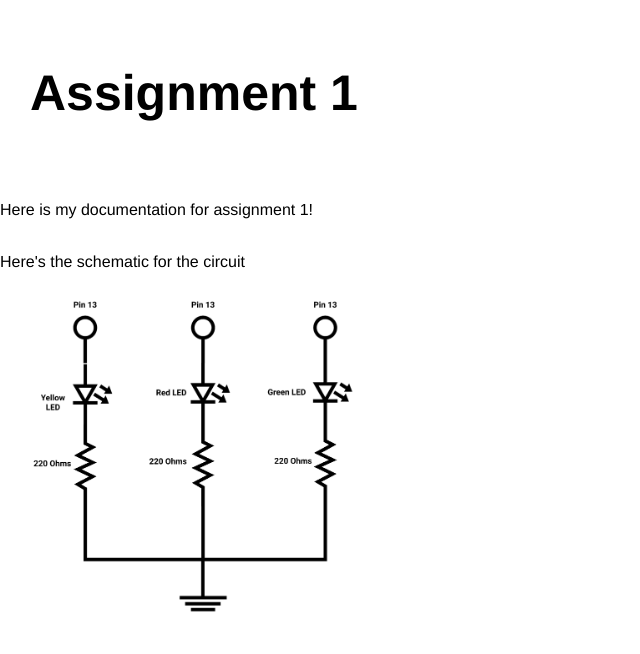
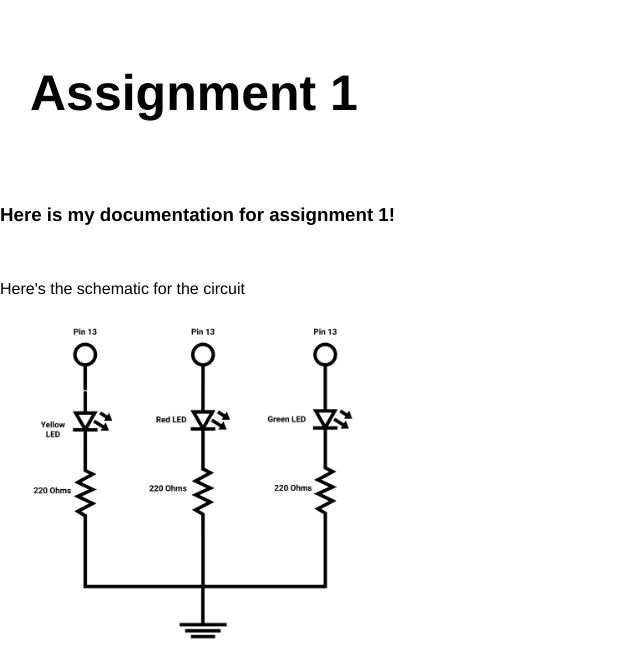
Before and after one commit to JacobLaxton/JacobLaxton.github.io, a plain HTML site: page assignment1.html in a window 1280 px wide. Shown: the top 654 px of the page, without its empty margins (0-640 px from the left). Drawn offline with Linux system fonts and the light colour scheme.

Commit message:
Update assignment1.html

```diff
--- a/assignment1.html
+++ b/assignment1.html
@@ -12,25 +12,30 @@
             <h1>Assignment 1</h1>
         </div>
 
-        <p>Here is my documentation for assignment 1!</p>
+        <h3>Here is my documentation for assignment 1!</h3>
+        <br/>
         <br/>
 
         <p1>Here's the schematic for the circuit</p1>
         <br/>
         <img src="Schematic.png" width=400></a>
         <br/>
+        <br/>
 
         <p1>Here's a picture of the circuit</p1>
         <br/>
         <img src="StaticCircuit.jpg" width=400></a>
+        <br/>
         <br/>
 
         <p1>Here's the code </p1>
         <br/>
         <img src="Code.PNG" width=400></a>
         <br/>
+        <br/>
 
         <p1>And here's a gif of the code in action!</p1>
+        <br/>
         <img src="LoopCircuit.gif" width=400></a>
 
     </body>
```
